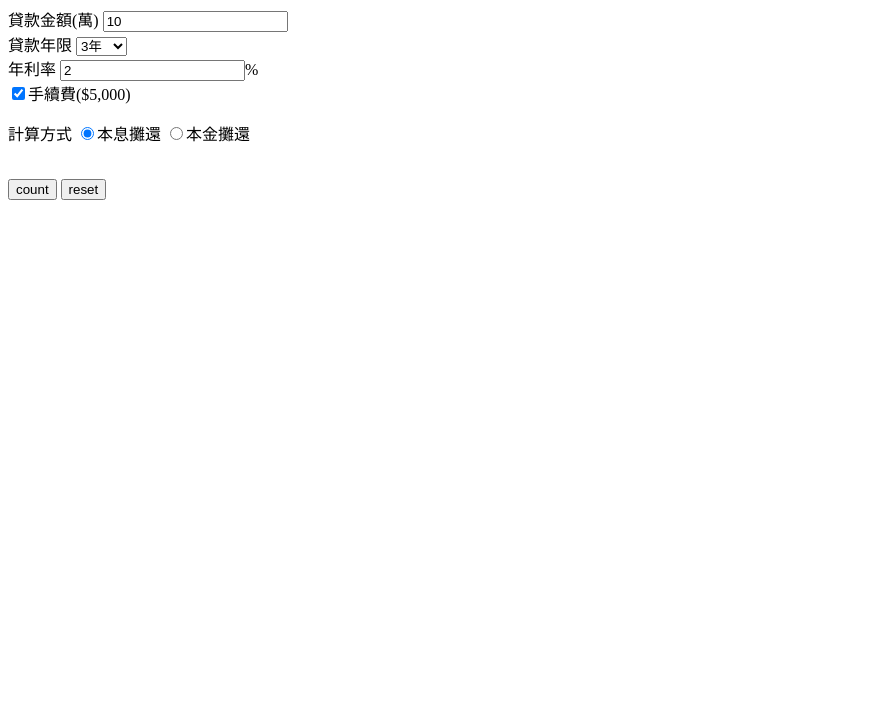
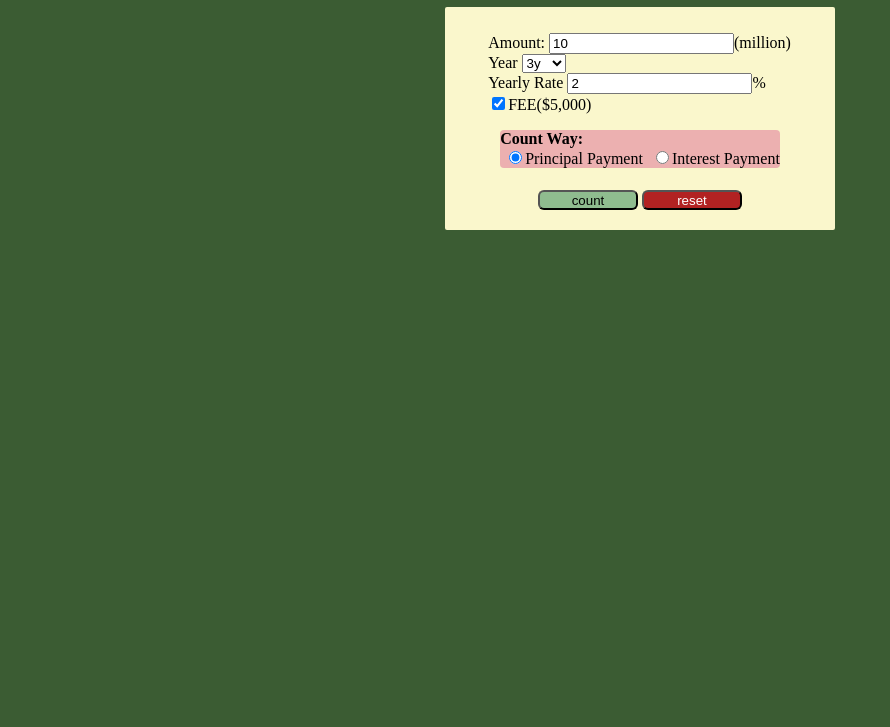
Before and after one commit to SandyChen1201/loan-project-javascript, a plain HTML site: page index.html in a window 1280 px wide. Shown: the part 73-800 px from the top of the page, without its empty margins (0-890 px from the left). Drawn offline with Linux system fonts and the light colour scheme.

Commit message:
暫時完成CSS

```diff
--- a/css/index.css
+++ b/css/index.css
@@ -0,0 +1,46 @@
+.title {
+    color: white;
+    font-family: 'Tempus Sans ITC';
+}
+
+body {
+    background-color: rgb(59, 92, 51);
+}
+
+#container {
+    text-align: center;
+}
+
+form {
+    text-align: center;
+    margin: 12px auto;
+    padding: 20px;
+    border-radius: 2px;
+    width: 350px;
+    background-color: hsl(56, 82%, 89%);
+}
+
+button {
+    text-align: center;
+    width: 100px;
+    height: 20px;
+    background-color: darkseagreen;
+    border-radius: 6px;
+}
+
+.countway {
+    margin: 6px 12px;
+    border-radius: 4px;
+    background-color: rgb(236, 176, 176);
+}
+
+#info {
+    display: inline-block;
+    text-align: left;
+    margin: 6px auto;
+}
+
+#reset {
+    background-color: firebrick;
+    color: white;
+}
--- a/index.html
+++ b/index.html
@@ -5,41 +5,51 @@
     <meta charset="UTF-8">
     <meta name="viewport" content="width=device-width, initial-scale=1.0">
     <title>貸款計算機</title>
+    <link rel="stylesheet" href="./css/index.css">
 </head>
 
 <body>
-    <h1>LOAN Caculator</h1>
+    <div id="container">
+        <h1 class="title">LOAN Caculator</h1>
         <form>
-        <label for="amount">貸款金額(萬)</label>
-        <input type="number" name="amount" id="amount" value="10"><br>
-        <label for="year">貸款年限</label>
+            <div id="info">
+                <label for="amount">Amount:</label>
+                <input type="number" name="amount" id="amount" value="10">(million)<br>
+                <label for="year">Year</label>
                 <select name="year" id="year">
-            <option value="1">1年</option>
-            <option value="3" selected>3年</option>
-            <option value="5">5年</option>
-            <option value="7">7年</option>
-            <option value="10">10年</option>
-            <option value="15">15年</option>
-            <option value="20">20年</option>
-            <option value="30">30年</option>
+                    <option value="1">1y</option>
+                    <option value="3" selected>3y</option>
+                    <option value="5">5y</option>
+                    <option value="7">7y</option>
+                    <option value="10">10y</option>
+                    <option value="15">15y</option>
+                    <option value="20">20y</option>
+                    <option value="30">30y</option>
                 </select><br>
-        <label for="rate">年利率</label>
+                <label for="rate">Yearly Rate</label>
                 <input type="number" step="0.1" name="rate" id="rate" value="2">%<br>
-        <input type="checkbox" name="fee" id="fee" checked>手續費($5,000)
+                <input type="checkbox" name="fee" id="fee" checked>FEE($5,000)
+                <div class="countway">
                     <p>
-            <label for="countway">計算方式</label>
-            <input type="radio" name="countway" id="payment1" checked>本息攤還
-            <input type="radio" name="countway" id="payment2">本金攤還
+                        <label for="countway" style="font-family:'Tempus Sans ITC';"> <b>Count
+                                Way:</b></label><br>
+                        &nbsp;<input type="radio" name="countway" id="payment1" checked>Principal Payment
+                        &nbsp;<input type="radio" name="countway" id="payment2">Interest Payment
                     </p>
+                </div>
+            </div>
             <br>
-        <button type="button">count</button>
-        <button type="button">reset</button>
+
+            <button type="button" id="caculate">count</button>
+            <button type="button" id="reset">reset</button>
 
 
 
 
 
         </form>
+    </div>
+    <script src="./js/index.js"></script>
 </body>
 
 </html>
--- /dev/null
+++ b/js/index.js
@@ -0,0 +1,8 @@
+function ByPrincipal(amount, year) {
+    MonthlyPay1 = amount / (year * 12)
+    return MonthlyPay
+}
+
+function ByInterest(amount, year, rate) {
+    MonthlyPay2 = (((1 + (rate / 12)) ** (year * 12)) * (rate / 12))
+}
```
Lines whose indentation alone changed are shown as unchanged.
